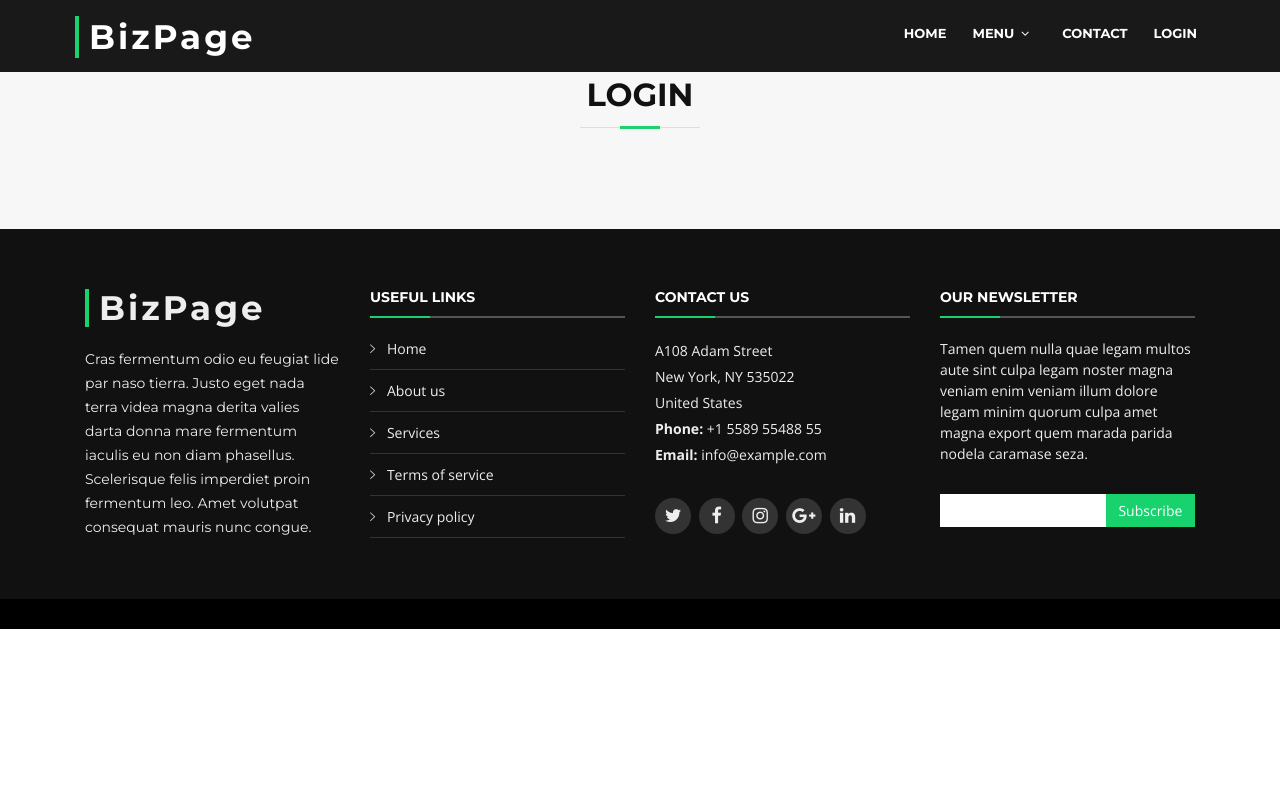
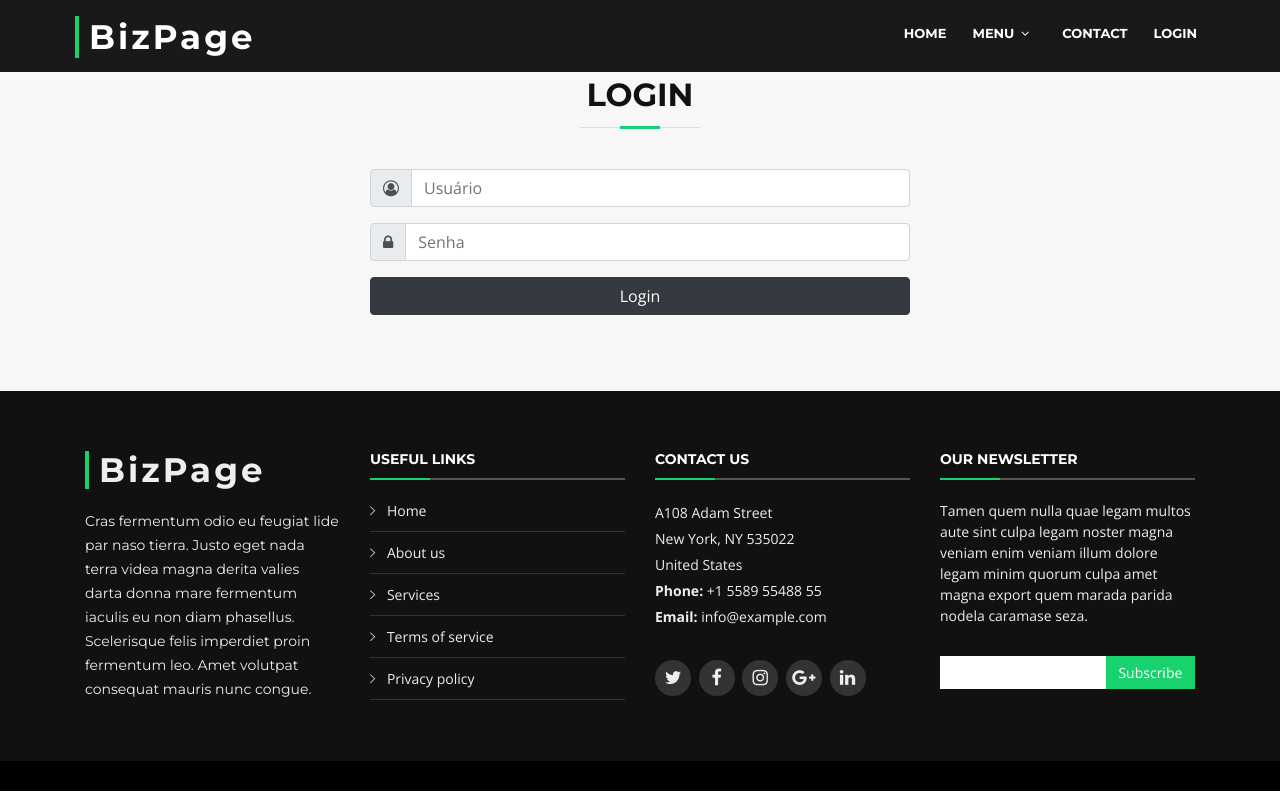
Before and after one commit to brunocs86/blogci, a CodeIgniter app: page /database/restrict in a window 1280 px wide. Run offline with CodeIgniter, Linux system fonts and the light colour scheme; some libraries are stand-ins or nearby versions; some web fonts are replaced.

Commit message:
criando formulario de login

```diff
--- a/application/views/login.php
+++ b/application/views/login.php
@@ -9,11 +9,44 @@
         </header>
 
         <div class="row">
-          <div class="col-lg-12 text center">
+          <div class="col-lg-6 offset-lg-3 text-center">
             <form id="login_form">
-            <div>
 
-            </div>
+                <div class="row">
+                    <div class="col-lg-12">
+                        <div class="form-group">
+                            <div class="input-group mb-3">
+                                <div class="input-group-prepend">
+                                    <span class="input-group-text"><i class="fa fa-user-circle-o"></i></span>
+                                </div>
+                                <input type="text" placeholder="Usuário" name="username" class="form-control">
+                            </div>
+                        </div>
+                    </div>
+                </div>
+
+                <div class="row">
+                    <div class="col-lg-12">
+                        <div class="form-group">
+                            <div class="input-group mb-3">
+                                <div class="input-group-prepend">
+                                    <span class="input-group-text"><i class="fa fa-lock"></i></span>
+                                </div>
+                                <input type="password" placeholder="Senha" name="password" class="form-control">
+                            </div>
+                        </div>
+                    </div>
+                </div>
+
+                <div class="row">
+                    <div class="col-lg-12">
+                        <div class="form-group">
+                            <button type="submit" id="btn-login" class="btn btn-dark btn-block">Login</button>
+                        </div>
+                        <span class="help-block"></span>
+                    </div>
+                </div>
+
             </form>
           </div>
         </div>
```
